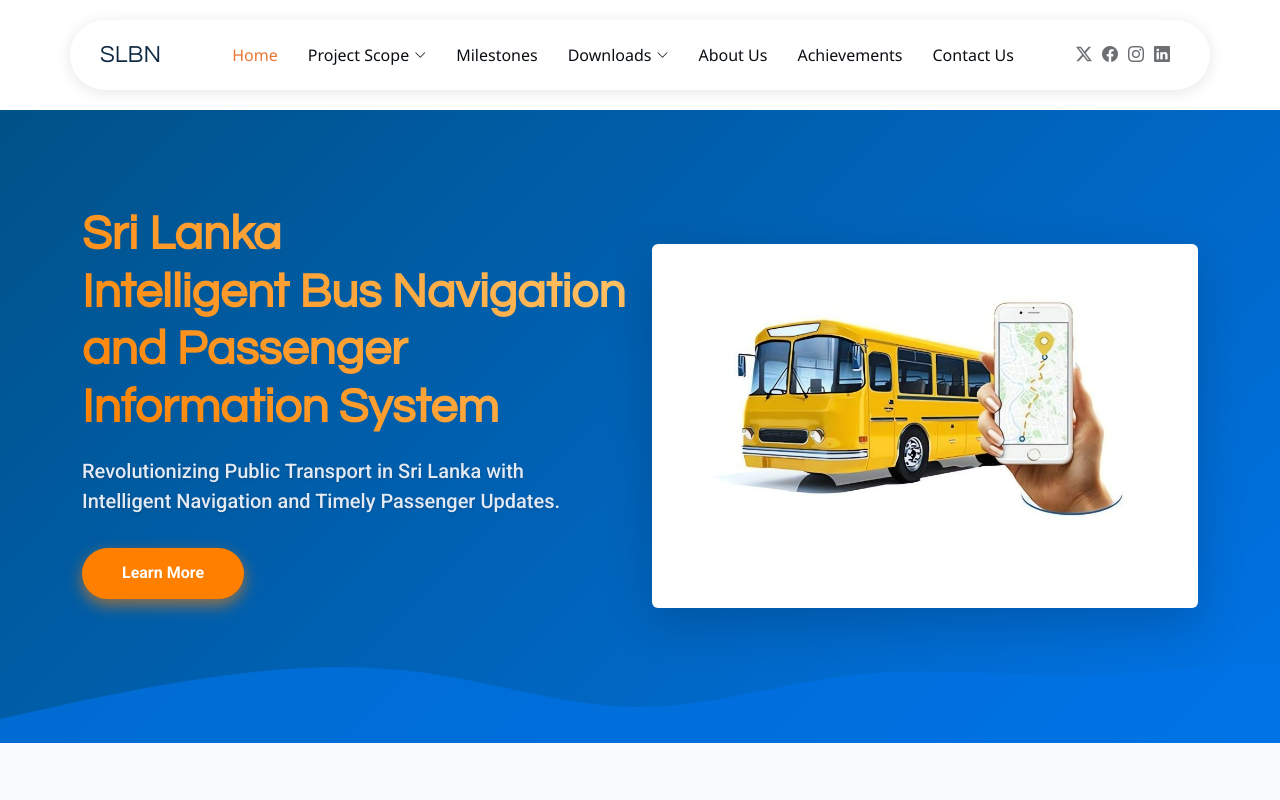
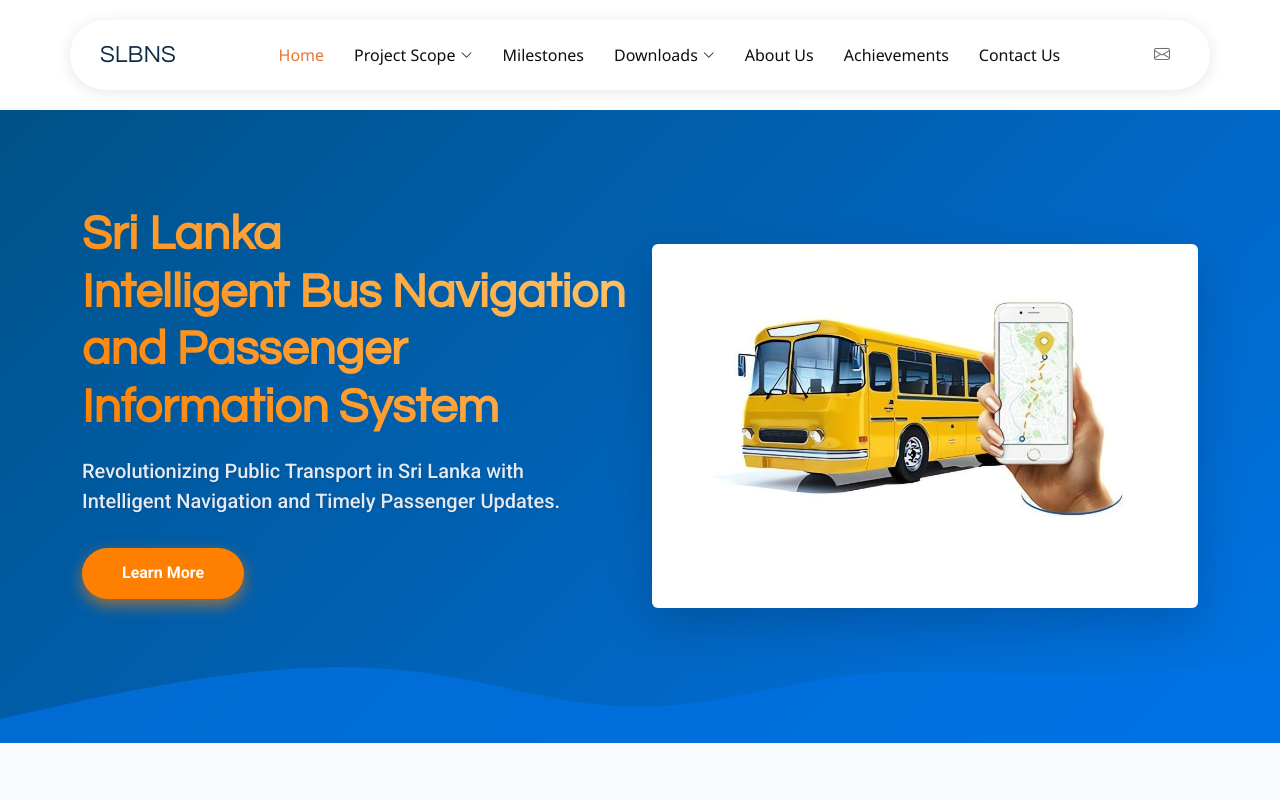
Before and after one commit to it21175848/Bus_web, a plain HTML site: page index.html in a window 1280 px wide. Shown: the top 800 px of the page. Drawn offline with nearby package versions, Linux system fonts and the light colour scheme.

Commit message:
gmail add for contact

```diff
--- a/index.html
+++ b/index.html
@@ -134,7 +134,7 @@
       <a href="index.html" class="logo d-flex align-items-center me-auto me-xl-0">
         <!-- Uncomment the line below if you also wish to use an image logo -->
         <!-- <img src="assets/img/logo.webp" alt=""> -->
-        <h1 class="sitename">SLBN</h1>
+        <h1 class="sitename">SLBNS</h1>
       </a>
 
 <nav id="navmenu" class="navmenu">
@@ -173,10 +173,7 @@
 
 
       <div class="header-social-links">
-        <a href="#" class="twitter"><i class="bi bi-twitter-x"></i></a>
-        <a href="#" class="facebook"><i class="bi bi-facebook"></i></a>
-        <a href="#" class="instagram"><i class="bi bi-instagram"></i></a>
-        <a href="#" class="linkedin"><i class="bi bi-linkedin"></i></a>
+        <a href="smartbusnavigation@gmail.com" class="gmail"><i class="bi bi-envelope"></i></a>
       </div>
 
     </div>
```
